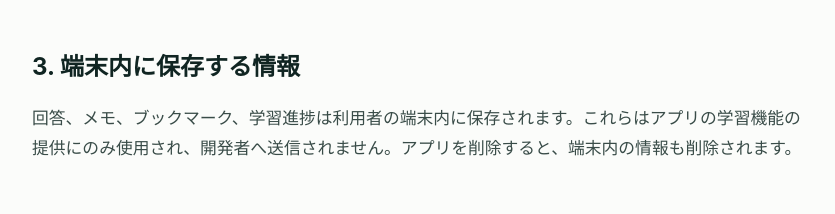
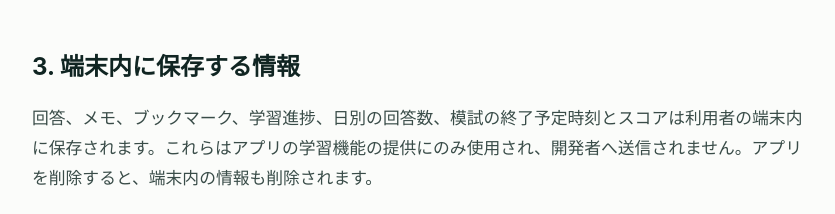
Before and after one commit to taaaaho/kaigo-past-questions-support, a plain HTML site: page privacy.html in a window 1280 px wide. Shown: the part 865-1079 px from the top of the page, without its empty margins (222-1057 px from the left). Drawn offline with Linux system fonts and the light colour scheme.

Commit message:
Document mock practice and local learning records

```diff
--- a/privacy.html
+++ b/privacy.html
@@ -12,7 +12,7 @@
   <main class="policy">
     <section><h2>1. 基本方針</h2><p>「介護福祉士 過去問」（以下「本アプリ」）は、利用者のプライバシーを尊重します。本ポリシーでは、本アプリにおける情報の取り扱いを説明します。</p></section>
     <section><h2>2. 開発者が収集するデータ</h2><p>本アプリは、氏名、メールアドレス、位置情報、連絡先、端末識別子、広告識別子、利用状況などの個人データを開発者のサーバーへ送信または収集しません。アカウント登録、広告、アクセス解析、第三者トラッキングSDKは使用しません。</p></section>
-    <section><h2>3. 端末内に保存する情報</h2><p>回答、メモ、ブックマーク、学習進捗は利用者の端末内に保存されます。これらはアプリの学習機能の提供にのみ使用され、開発者へ送信されません。アプリを削除すると、端末内の情報も削除されます。</p></section>
+    <section><h2>3. 端末内に保存する情報</h2><p>回答、メモ、ブックマーク、学習進捗、日別の回答数、模試の終了予定時刻とスコアは利用者の端末内に保存されます。これらはアプリの学習機能の提供にのみ使用され、開発者へ送信されません。アプリを削除すると、端末内の情報も削除されます。</p></section>
     <section><h2>4. 外部サービス</h2><p>本アプリは、広告配信、行動解析、クラウド同期のための外部サービスを組み込んでいません。App Storeでの購入、配信、障害情報の取り扱いにはAppleの規約およびプライバシーポリシーが適用される場合があります。</p></section>
     <section><h2>5. 子どものプライバシー</h2><p>本アプリは年齢を問わず個人データを収集しません。保護者の同意が必要となる個人データの入力機能も設けていません。</p></section>
     <section><h2>6. 本ポリシーの変更</h2><p>アプリの機能や法令の変更に応じて、本ポリシーを改定することがあります。重要な変更がある場合は、このページの更新日を変更し、必要に応じてアプリ内または配信ページでお知らせします。</p></section>
```
Also changed, not shown: index.html (+1 -0 lines).
